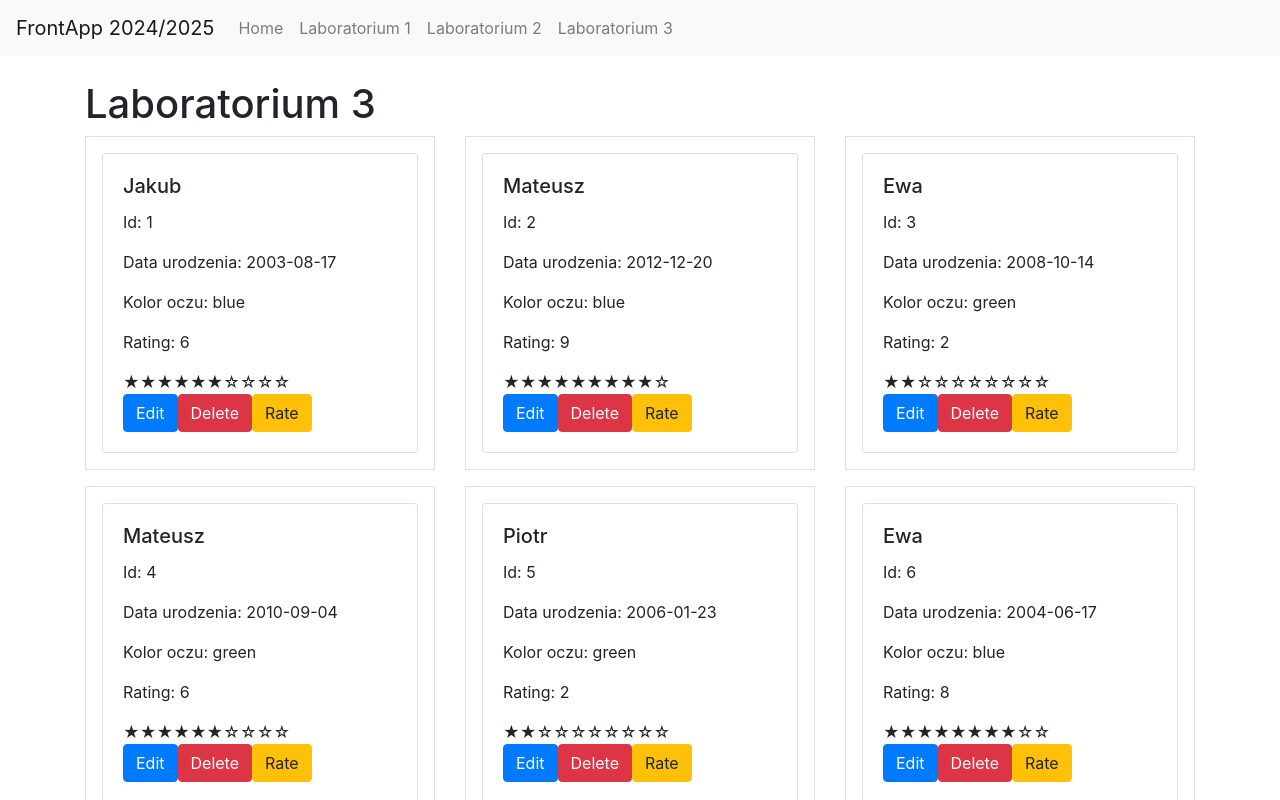
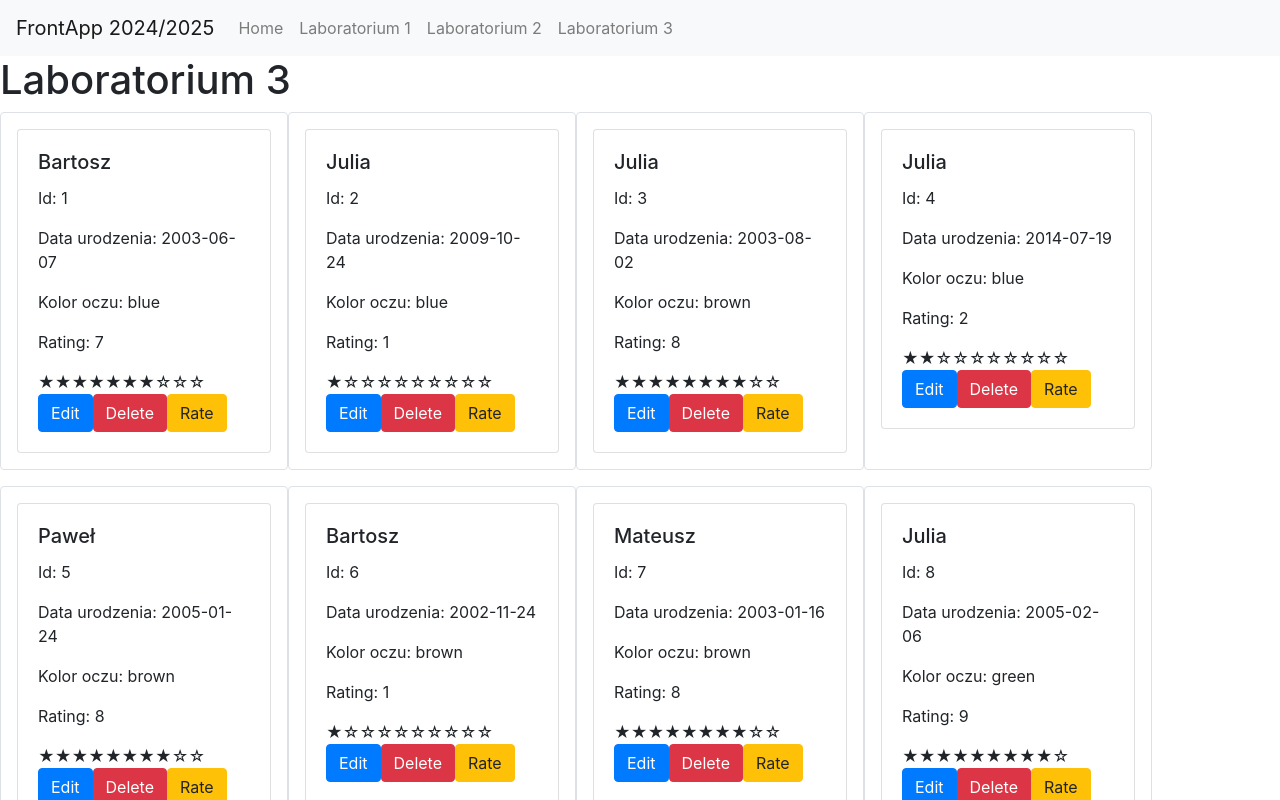
Before and after one commit to matek10000/FrontEnd2024, a React (Create React App) app: page /lab3 in a window 1280 px wide. Shown: the top 800 px of the page. Built offline with nearby package versions, Linux system fonts and the light colour scheme.

Commit message:
Lab4 - #1 update

```diff
--- a/src/App.js
+++ b/src/App.js
@@ -1,4 +1,5 @@
-import React from 'react';
+// src/App.jsx
+import React, { useReducer } from 'react';
 import { Routes, Route } from 'react-router-dom';
 import RootLayout from './layouts/RootLayout';
 import Home from './pages/Home';
@@ -6,6 +7,9 @@ import Lab1 from './pages/Lab1';
 import Lab2 from './pages/Lab2';
 import Lab3 from './pages/Lab3';
 import NotFound from './pages/NotFound';
+import AppContext from './data/AppContext';
+import AppReducer from './data/AppReducer';
+import { data } from './module-data';
 
 const menuItems = [
   { id: 1, label: "Home", url: "/", urlPattern: "/", element: <Home /> },
@@ -15,7 +19,10 @@ const menuItems = [
 ];
 
 function App() {
+  const [state, appDispatch] = useReducer(AppReducer, data);
+
   return (
+    <AppContext.Provider value={{ items: state, dispatch: appDispatch }}>
       <RootLayout items={menuItems}>
         <Routes>
           {menuItems.map(item => (
@@ -24,6 +31,7 @@ function App() {
           <Route path="/*" element={<NotFound />} />
         </Routes>
       </RootLayout>
+    </AppContext.Provider>
   );
 }
 
--- a/src/components/FlexContainer.jsx
+++ b/src/components/FlexContainer.jsx
@@ -1,16 +1,16 @@
-import React from 'react';
-import { Row, Col } from 'react-bootstrap';
+import React, { useContext } from 'react';
+import AppContext from '../data/AppContext';
 
-function FlexContainer({ element: Element, data, dispatch }) {
-    return (
-        <Row className="d-flex flex-wrap">
-            {data.map(item => (
-                <Col key={item.id} md={4} className="mb-3"> {}
-                    <Element person={item} dispatch={dispatch} /> {}
-                </Col>
-            ))}
-        </Row>
-    );
+function FlexContainer({ element: Element }) {
+  const { items } = useContext(AppContext);
+
+  return (
+    <div className="d-flex flex-wrap">
+      {items.map(item => (
+        <Element key={item.id} person={item} />
+      ))}
+    </div>
+  );
 }
 
 export default FlexContainer;
--- a/src/components/PersonProfile.js
+++ b/src/components/PersonProfile.js
@@ -1,14 +1,14 @@
-import React, { useState } from 'react';
+import React, { useState, useContext } from 'react';
+import AppContext from '../data/AppContext';
 import RatingBar from './RatingBar';
 
-const PersonProfile = ({ person, dispatch }) => {
+const PersonProfile = ({ person }) => {
+  const { dispatch } = useContext(AppContext);
   const [showModal, setShowModal] = useState(false);
   const [newName, setNewName] = useState(person.name);
   const [newEyes, setNewEyes] = useState(person.eyes);
   const [newBirth, setNewBirth] = useState(person.birth);
 
-
-    // EDIT
   const handleEdit = () => {
     setNewName(person.name);
     setNewEyes(person.eyes);
@@ -23,14 +23,12 @@ const PersonProfile = ({ person, dispatch }) => {
         id: person.id,
         name: newName,
         eyes: newEyes,
-                birth: newBirth
+        birth: newBirth,
       }
     });
     setShowModal(false);
   };
 
-
-    // DELETE
   const handleDelete = () => {
     dispatch({
       type: "delete",
@@ -38,7 +36,6 @@ const PersonProfile = ({ person, dispatch }) => {
     });
   };
 
-    // RATING
   const handleRate = () => {
     const newRating = person.rating === 10 ? 0 : person.rating + 1;
     dispatch({
@@ -54,7 +51,7 @@ const PersonProfile = ({ person, dispatch }) => {
         <p className="card-text">Id: {person.id}</p>
         <p className="card-text">Data urodzenia: {person.birth}</p>
         <p className="card-text">Kolor oczu: {person.eyes}</p>
-                <p className="card-text">Rating: {person.rating}</p> {}
+        <p className="card-text">Rating: {person.rating}</p>
         <RatingBar rate={person.rating} />
 
         <button className="btn btn-primary me-2" onClick={handleEdit}>Edit</button>
@@ -62,6 +59,7 @@ const PersonProfile = ({ person, dispatch }) => {
         <button className="btn btn-warning" onClick={handleRate}>Rate</button>
       </div>
 
+      {/* Modal edycji */}
       {showModal && (
         <div className="modal show" style={{ display: 'block' }}>
           <div className="modal-dialog">
@@ -106,7 +104,7 @@ const PersonProfile = ({ person, dispatch }) => {
               </div>
               <div className="modal-footer">
                 <button type="button" className="btn btn-secondary" onClick={() => setShowModal(false)}>Zamknij</button>
-                                <button type="button" className="btn btn-primary" onClick={handleSave}>Zaktualizuj</button>
+                <button type="button" className="btn btn-primary" onClick={handleSave}>Zapisz zmiany</button>
               </div>
             </div>
           </div>
--- /dev/null
+++ b/src/data/AppContext.js
@@ -0,0 +1,8 @@
+import { createContext } from "react";
+
+const AppContext = createContext({
+    items: [],
+    dispatch: null,
+});
+
+export default AppContext;
--- a/src/module-data.js
+++ b/src/module-data.js
@@ -1,12 +1,12 @@
 export const data = [
-  { id: 1, name: "Jakub", birth: "2003-08-17", eyes: "blue", rating: 6 },
-  { id: 2, name: "Mateusz", birth: "2012-12-20", eyes: "blue", rating: 9 },
-  { id: 3, name: "Ewa", birth: "2008-10-14", eyes: "green", rating: 2 },
-  { id: 4, name: "Mateusz", birth: "2010-09-04", eyes: "green", rating: 6 },
-  { id: 5, name: "Piotr", birth: "2006-01-23", eyes: "green", rating: 2 },
-  { id: 6, name: "Ewa", birth: "2004-06-17", eyes: "blue", rating: 8 },
-  { id: 7, name: "Mateusz", birth: "2004-12-31", eyes: "blue", rating: 3 },
-  { id: 8, name: "Michał", birth: "2006-12-27", eyes: "blue", rating: 4 },
-  { id: 9, name: "Tomasz", birth: "2016-11-02", eyes: "brown", rating: 1 },
-  { id: 10, name: "Michał", birth: "2013-03-24", eyes: "green", rating: 4 },
+  { id: 1, name: "Bartosz", birth: "2003-06-07", eyes: "blue", rating: 7 },
+  { id: 2, name: "Julia", birth: "2009-10-24", eyes: "blue", rating: 1 },
+  { id: 3, name: "Julia", birth: "2003-08-02", eyes: "brown", rating: 8 },
+  { id: 4, name: "Julia", birth: "2014-07-19", eyes: "blue", rating: 2 },
+  { id: 5, name: "Paweł", birth: "2005-01-24", eyes: "brown", rating: 8 },
+  { id: 6, name: "Bartosz", birth: "2002-11-24", eyes: "brown", rating: 1 },
+  { id: 7, name: "Mateusz", birth: "2003-01-16", eyes: "brown", rating: 8 },
+  { id: 8, name: "Julia", birth: "2005-02-06", eyes: "green", rating: 9 },
+  { id: 9, name: "Michał", birth: "2012-12-14", eyes: "blue", rating: 3 },
+  { id: 10, name: "Michał", birth: "2010-09-22", eyes: "brown", rating: 4 },
 ];
--- a/src/pages/Lab3.jsx
+++ b/src/pages/Lab3.jsx
@@ -1,25 +1,19 @@
-import React, { useReducer } from 'react';
+import React from 'react';
+import { Card } from 'react-bootstrap';
 import FlexContainer from '../components/FlexContainer';
-import { data } from '../module-data'; // module data
-import AppReducer from '../data/AppReducer'; // reduktor
-import PersonProfile from '../components/PersonProfile'; // PersonProfile
-import { Container } from 'react-bootstrap';
+import PersonProfile from '../components/PersonProfile';
 
-const Item = ({ person, dispatch }) => (
-    <div className="border p-3">
-        <PersonProfile person={person} dispatch={dispatch} /> {}
-    </div>
+const Item = ({ person }) => (
+  <Card style={{ width: '18rem' }} className="border mb-3 p-3">
+    <PersonProfile person={person} />
+  </Card>
 );
 
-const Lab3 = () => {
-    const [items, dispatch] = useReducer(AppReducer, data); // useReducer
-
-    return (
-        <Container className="mt-4">
-            <h1>Laboratorium 3</h1>
-            <FlexContainer element={Item} data={items} dispatch={dispatch} /> {}
-        </Container>
-    );
-};
+const Lab3 = () => (
+  <div>
+    <h1>Laboratorium 3</h1>
+    <FlexContainer element={Item} /> {}
+  </div>
+);
 
 export default Lab3;
```
Lines whose indentation alone changed are shown as unchanged.
